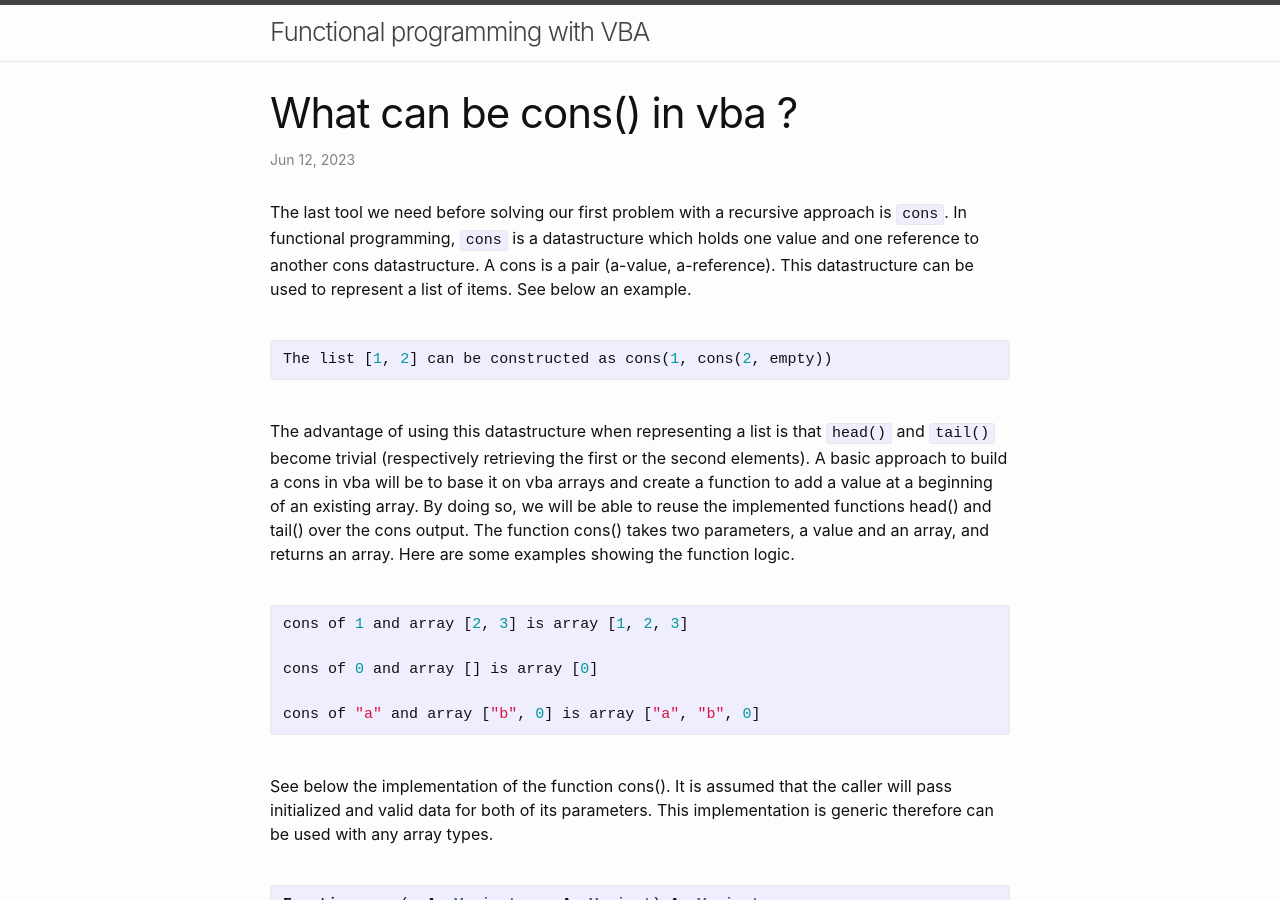
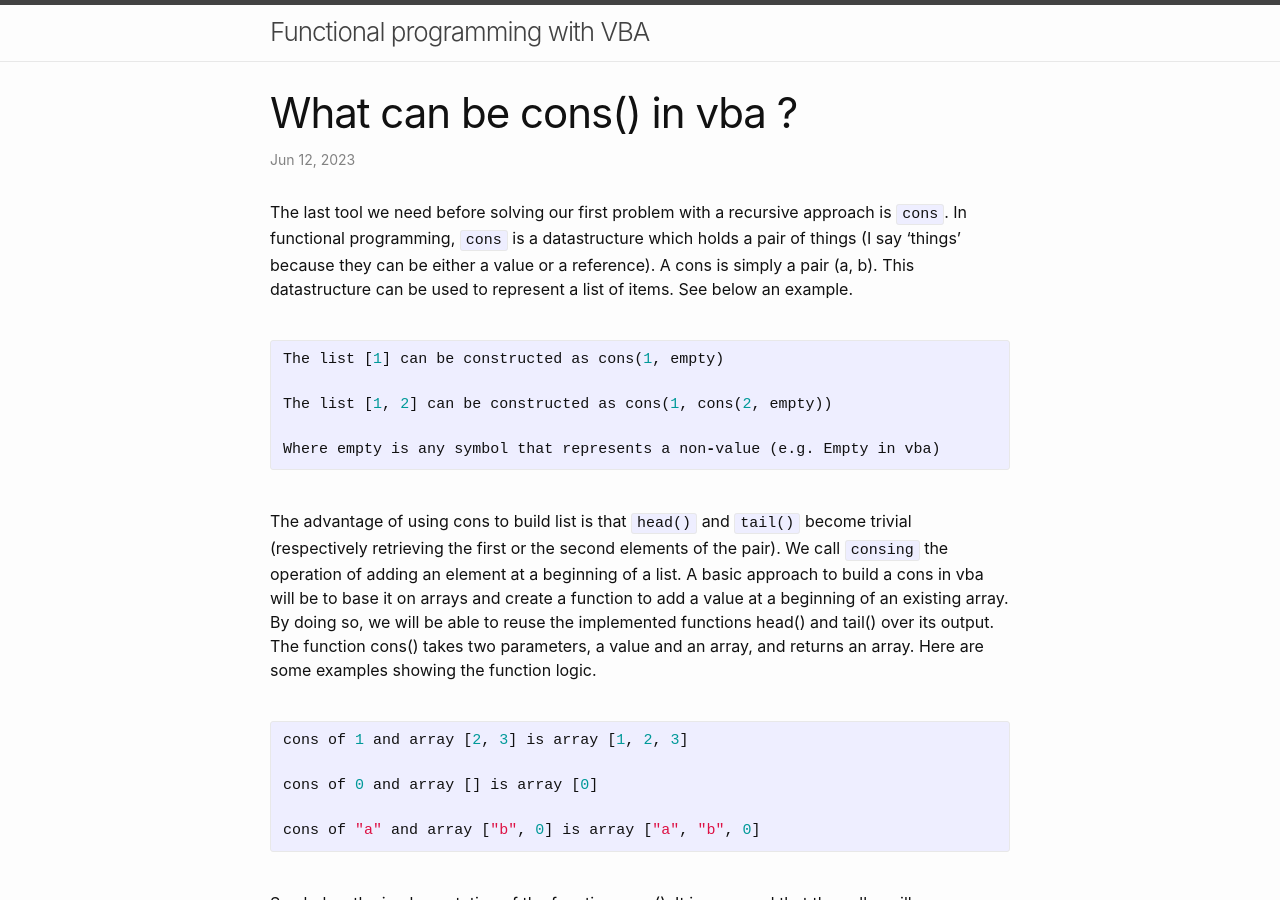
Before and after one commit to assadnavi/assadnavi.github.io, a Jekyll site: the page built from _posts/2023-06-12-what-can-be-cons-in-vba.md, in a window 1280 px wide and 900 px high. Built offline with Jekyll 4.4.1, drawn with Linux system fonts in a browser that asks for light colours.

Commit message:
improved article cons

```diff
--- a/_posts/2023-06-12-what-can-be-cons-in-vba.md
+++ b/_posts/2023-06-12-what-can-be-cons-in-vba.md
@@ -4,15 +4,20 @@ title:  "What can be cons() in vba ?"
 date:   2023-06-12 00:00:00 +0000
 published: true
 ---
-The last tool we need before solving our first problem with a recursive approach is `cons`. In functional programming, `cons` is a datastructure which holds one value and one reference to another cons datastructure. A cons is a pair (a-value, a-reference). This datastructure can be used to represent a list of items. See below an example.
+The last tool we need before solving our first problem with a recursive approach is `cons`. In functional programming, `cons` is a datastructure which holds a pair of things (I say 'things' because they can be either a value or a reference). A cons is simply a pair (a, b). This datastructure can be used to represent a list of items. See below an example.
 <br/><br/>
 
 {% highlight cpp %}
+
+The list [1] can be constructed as cons(1, empty)
+
 The list [1, 2] can be constructed as cons(1, cons(2, empty))
+
+Where empty is any symbol that represents a non-value (e.g. Empty in vba)
 {% endhighlight %}
 
 <br/>
-The advantage of using this datastructure when representing a list is that `head()` and `tail()` become trivial (respectively retrieving the first or the second elements). A basic approach to build a cons in vba will be to base it on vba arrays and create a function to add a value at a beginning of an existing array. By doing so, we will be able to reuse the implemented functions head() and tail() over the cons output. The function cons() takes two parameters, a value and an array, and returns an array. Here are some examples showing the function logic.
+The advantage of using cons to build list is that `head()` and `tail()` become trivial (respectively retrieving the first or the second elements of the pair). We call `consing` the operation of adding an element at a beginning of a list. A basic approach to build a cons in vba will be to base it on arrays and create a function to add a value at a beginning of an existing array. By doing so, we will be able to reuse the implemented functions head() and tail() over its output. The function cons() takes two parameters, a value and an array, and returns an array. Here are some examples showing the function logic.
 <br/><br/>
 {% highlight cpp %}
 cons of 1 and array [2, 3] is array [1, 2, 3]
```
Also changed, not shown: 2 other files.
